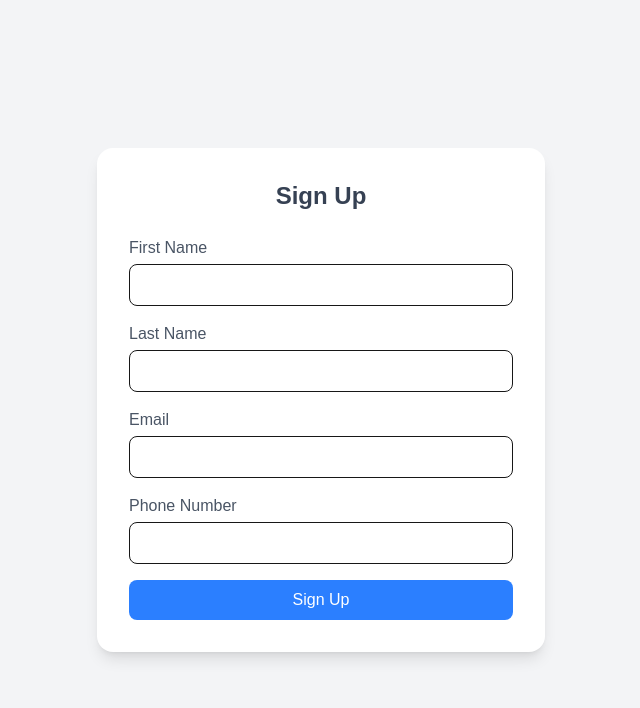
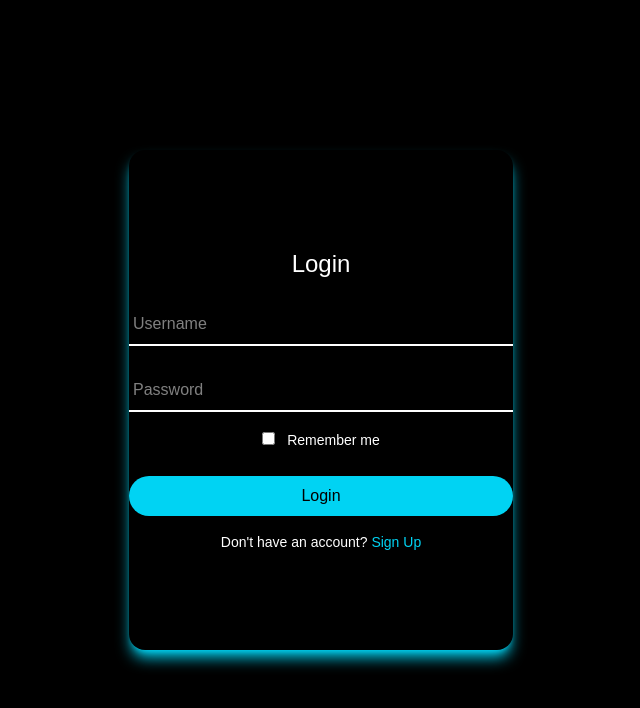
Before and after one commit to Sourabhpdnker/hackathonsampleproject, a Next.js app: page /signup in a window 1280 px wide. Shown: the top 708 px of the page, without its empty margins (319-959 px from the left). Built offline with nearby package versions, Linux system fonts and the light colour scheme.

Commit message:
just make animated for practice

```diff
--- a/src/pages/signup/index.jsx
+++ b/src/pages/signup/index.jsx
@@ -1,84 +1,56 @@
-// This is a simple signup form using React and Tailwind CSS.
-"use client";
+import React, { useState } from "react";
 
-import { useState } from "react";
-
-export default function Signup() {
-  const [formData, setFormData] = useState({
-    firstName: "",
-    lastName: "",
-    email: "",
-    phone: "",
-  });
-
-  const handleChange = (e) => {
-    setFormData({ ...formData, [e.target.name]: e.target.value });
-  };
-
-  const handleSubmit = (e) => {
-    e.preventDefault();
-    console.log("Form Data:", formData);
-  };
+const AuthForm = () => {
+  const [isSignUp, setIsSignUp] = useState(false);
 
   return (
-    <div className="flex items-center justify-center min-h-screen bg-gray-100">
-      <div className="bg-white p-8 rounded-2xl shadow-lg w-full max-w-md">
-        <h2 className="text-2xl font-semibold text-center text-gray-700 mb-6">
-          Sign Up
-        </h2>
-        <form onSubmit={handleSubmit} className="space-y-4">
-          <div>
-            <label className="block text-gray-600">First Name</label>
-            <input
-              type="text"
-              name="firstName"
-              value={formData.firstName}
-              onChange={handleChange}
-              required
-              className="w-full mt-1 p-2 border rounded-lg focus:outline-none focus:ring-2 focus:ring-blue-400"
-            />
+    <div className="flex justify-center items-center min-h-screen bg-black">
+      <div className={`relative w-96 h-[500px] bg-black shadow-lg shadow-cyan-400 rounded-2xl p-10 overflow-hidden transition-transform duration-500 ${isSignUp ? 'translate-y-full' : ''}`}>
+        {!isSignUp ? (
+          <div className="absolute inset-0 flex flex-col justify-center items-center transition-transform duration-500">
+            <h2 className="text-2xl text-white text-center">Login</h2>
+            <div className="relative mt-6 border-b-2 border-white w-full">
+              <input type="text" required className="w-full bg-transparent text-white outline-none py-2 px-1" placeholder="Username" />
+            </div>
+            <div className="relative mt-6 border-b-2 border-white w-full">
+              <input type="password" required className="w-full bg-transparent text-white outline-none py-2 px-1" placeholder="Password" />
+            </div>
+            <div className="mt-4">
+              <label className="text-white text-sm">
+                <input type="checkbox" className="accent-cyan-400 mr-2" /> Remember me
+              </label>
+            </div>
+            <button className="mt-6 w-full bg-cyan-400 text-black font-medium py-2 rounded-full">Login</button>
+            <p className="text-white text-sm mt-4">
+              Don't have an account? <span className="text-cyan-400 cursor-pointer" onClick={() => setIsSignUp(true)}>Sign Up</span>
+            </p>
           </div>
-          <div>
-            <label className="block text-gray-600">Last Name</label>
-            <input
-              type="text"
-              name="lastName"
-              value={formData.lastName}
-              onChange={handleChange}
-              required
-              className="w-full mt-1 p-2 border rounded-lg focus:outline-none focus:ring-2 focus:ring-blue-400"
-            />
+        ) : (
+          <div className="absolute inset-0 flex flex-col justify-center items-center transition-transform duration-500">
+            <h2 className="text-2xl text-white text-center">Sign Up</h2>
+            <div className="relative mt-6 border-b-2 border-white w-full">
+              <input type="text" required className="w-full bg-transparent text-white outline-none py-2 px-1" placeholder="Username" />
+            </div>
+            <div className="relative mt-6 border-b-2 border-white w-full">
+              <input type="email" required className="w-full bg-transparent text-white outline-none py-2 px-1" placeholder="Email" />
+            </div>
+            <div className="relative mt-6 border-b-2 border-white w-full">
+              <input type="password" required className="w-full bg-transparent text-white outline-none py-2 px-1" placeholder="Password" />
+            </div>
+            <div className="mt-4">
+              <label className="text-white text-sm">
+                <input type="checkbox" className="accent-cyan-400 mr-2" /> I agree to the terms & conditions
+              </label>
+            </div>
+            <button className="mt-6 w-full bg-cyan-400 text-black font-medium py-2 rounded-full">Sign Up</button>
+            <p className="text-white text-sm mt-4">
+              Already have an account? <span className="text-cyan-400 cursor-pointer" onClick={() => setIsSignUp(false)}>Sign In</span>
+            </p>
           </div>
-          <div>
-            <label className="block text-gray-600">Email</label>
-            <input
-              type="email"
-              name="email"
-              value={formData.email}
-              onChange={handleChange}
-              required
-              className="w-full mt-1 p-2 border rounded-lg focus:outline-none focus:ring-2 focus:ring-blue-400"
-            />
-          </div>
-          <div>
-            <label className="block text-gray-600">Phone Number</label>
-            <input
-              type="tel"
-              name="phone"
-              value={formData.phone}
-              onChange={handleChange}
-              required
-              className="w-full mt-1 p-2 border rounded-lg focus:outline-none focus:ring-2 focus:ring-blue-400"
-            />
-          </div>
-          <button
-            type="submit"
-            className="w-full bg-blue-500 text-white py-2 rounded-lg hover:bg-blue-600 transition"
-          >
-            Sign Up
-          </button>
-        </form>
+        )}
       </div>
     </div>
   );
-}
+};
+
+export default AuthForm;
```
